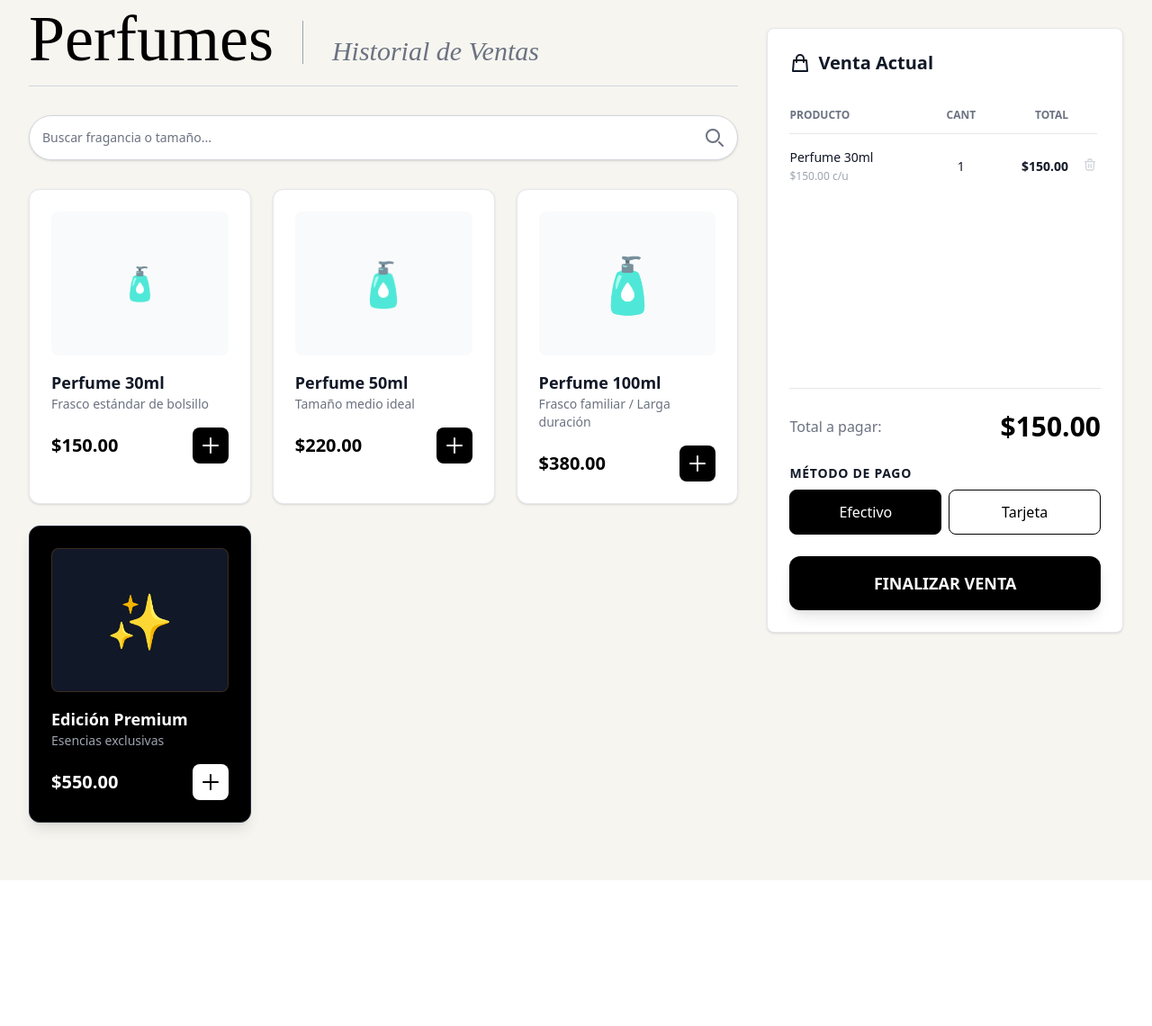
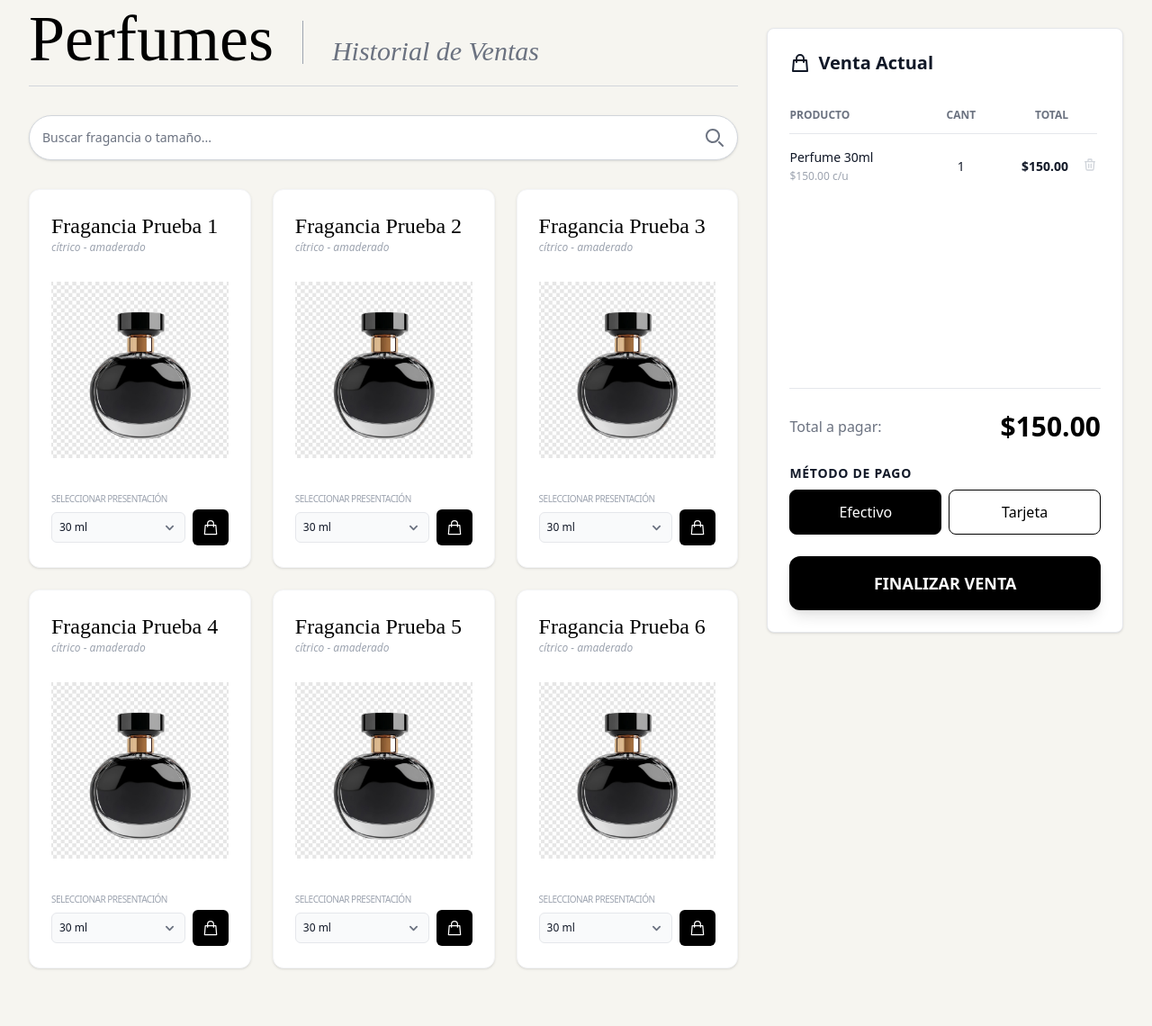
Before and after one commit to IDGS802-23002162/Jassence, a Flask app: page /pos in a window 1280 px wide. Shown: the part 65-1205 px from the top of the page at 90% size. Before the commit the page ends 1043 px from the top, so only its background shows below. Run offline with Flask 3, Linux system fonts and the light colour scheme; style sheets or scripts are compiled from the project's sources; some libraries are stand-ins or nearby versions.

Commit message:
correccion logica de compra

```diff
--- a/config.py
+++ b/config.py
@@ -4,7 +4,7 @@ class config(object):
 
 class DevelopmentConfig(config):
     DEBUG=True
-    SQLALCHEMY_DATABASE_URI='mysql+pymysql://root:3417@127.0.0.1/jassencebd'
+    SQLALCHEMY_DATABASE_URI='mysql+pymysql://root:root@127.0.0.1/jassencebd'
     SQLALCHEMY_TRACK_MODIFCATIONS=False
 
     # No usar root
--- a/templates/modulos_front/pos/pos.html
+++ b/templates/modulos_front/pos/pos.html
@@ -33,77 +33,42 @@
 
         <div class="grid grid-cols-1 md:grid-cols-2 xl:grid-cols-3 gap-6 pb-8">
 
-            <div
-                class="bg-white border border-gray-200 rounded-xl p-6 shadow-sm hover:shadow-md transition-shadow cursor-pointer group">
-                <div class="h-40 bg-gray-50 rounded-lg mb-4 flex items-center justify-center">
-                    <span class="text-4xl">🧴</span>
-                </div>
-                <h3 class="text-lg font-bold text-gray-900">Perfume 30ml</h3>
-                <p class="text-sm text-gray-500 mb-4">Frasco estándar de bolsillo</p>
-                <div class="flex items-center justify-between">
-                    <span class="text-xl font-bold text-black">$150.00</span>
-                    <button class="bg-black text-white p-2 rounded-lg hover:bg-gray-800 transition-colors">
-                        <svg class="w-6 h-6" fill="none" stroke="currentColor" viewBox="0 0 24 24">
-                            <path stroke-linecap="round" stroke-linejoin="round" stroke-width="2" d="M12 4v16m8-8H4">
-                            </path>
-                        </svg>
-                    </button>
-                </div>
+                    {% for i in range(6) %}
+    <div class="bg-white rounded-xl shadow-sm border border-gray-100 p-6 flex flex-col justify-between transition-all duration-300 hover:shadow-xl hover:-translate-y-2 group">
+
+        <div>
+            <div class="overflow-hidden rounded-lg mb-4 text-center sm:text-left">
+                <h3 class="font-elegant text-2xl text-black group-hover:text-gray-700 transition-colors">Fragancia Prueba {{ i + 1 }}</h3>
+                <p class="text-xs text-gray-400 italic">cítrico - amaderado</p>
             </div>
 
-            <div
-                class="bg-white border border-gray-200 rounded-xl p-6 shadow-sm hover:shadow-md transition-shadow cursor-pointer">
-                <div class="h-40 bg-gray-50 rounded-lg mb-4 flex items-center justify-center">
-                    <span class="text-5xl">🧴</span>
-                </div>
-                <h3 class="text-lg font-bold text-gray-900">Perfume 50ml</h3>
-                <p class="text-sm text-gray-500 mb-4">Tamaño medio ideal</p>
-                <div class="flex items-center justify-between">
-                    <span class="text-xl font-bold text-black">$220.00</span>
-                    <button class="bg-black text-white p-2 rounded-lg hover:bg-gray-800">
-                        <svg class="w-6 h-6" fill="none" stroke="currentColor" viewBox="0 0 24 24">
-                            <path stroke-linecap="round" stroke-linejoin="round" stroke-width="2" d="M12 4v16m8-8H4">
-                            </path>
-                        </svg>
-                    </button>
-                </div>
+            <div class="flex justify-center mb-6 h-56 relative overflow-hidden">
+                <img src="{{ url_for('static', filename='img/ejemploPerfume.jpg') }}" alt="Perfume de prueba"
+                    class="h-full object-contain transition-transform duration-500 group-hover:scale-110">
             </div>
+        </div>
 
-            <div
-                class="bg-white border border-gray-200 rounded-xl p-6 shadow-sm hover:shadow-md transition-shadow cursor-pointer">
-                <div class="h-40 bg-gray-50 rounded-lg mb-4 flex items-center justify-center">
-                    <span class="text-6xl">🧴</span>
-                </div>
-                <h3 class="text-lg font-bold text-gray-900">Perfume 100ml</h3>
-                <p class="text-sm text-gray-500 mb-4">Frasco familiar / Larga duración</p>
-                <div class="flex items-center justify-between">
-                    <span class="text-xl font-bold text-black">$380.00</span>
-                    <button class="bg-black text-white p-2 rounded-lg hover:bg-gray-800">
-                        <svg class="w-6 h-6" fill="none" stroke="currentColor" viewBox="0 0 24 24">
-                            <path stroke-linecap="round" stroke-linejoin="round" stroke-width="2" d="M12 4v16m8-8H4">
-                            </path>
-                        </svg>
-                    </button>
-                </div>
+        <div>
+            <label class="block text-[10px] uppercase tracking-tighter text-gray-400 mb-1">Seleccionar Presentación</label>
+            <div class="flex items-center gap-2 w-full">
+                <select class="flex-1 bg-gray-50 border-gray-200 text-gray-900 text-xs rounded-md focus:ring-black focus:border-black block p-2">
+                     <option value="30">30 ml</option>
+                                        <option value="50">50 ml</option>
+                                        <option value="100">100 ml</option>
+
+                </select>
+
+                <button type="button" class="text-white bg-black hover:bg-gray-800 p-2.5 rounded-md transition-all shrink-0 active:scale-95">
+                    <svg class="w-5 h-5" fill="none" stroke="currentColor" viewBox="0 0 24 24">
+                        <path stroke-linecap="round" stroke-linejoin="round" stroke-width="1.5"
+                            d="M16 11V7a4 4 0 00-8 0v4M5 9h14l1 12H4L5 9z"></path>
+                    </svg>
+                </button>
             </div>
+        </div>
 
-            <div class="bg-black border border-gray-800 rounded-xl p-6 shadow-lg cursor-pointer">
-                <div
-                    class="h-40 bg-gray-900 rounded-lg mb-4 flex items-center justify-center border border-yellow-600/30">
-                    <span class="text-6xl">✨</span>
-                </div>
-                <h3 class="text-lg font-bold text-gold-500 text-white">Edición Premium</h3>
-                <p class="text-sm text-gray-400 mb-4">Esencias exclusivas</p>
-                <div class="flex items-center justify-between">
-                    <span class="text-xl font-bold text-white">$550.00</span>
-                    <button class="bg-white text-black p-2 rounded-lg hover:bg-gray-200">
-                        <svg class="w-6 h-6" fill="none" stroke="currentColor" viewBox="0 0 24 24">
-                            <path stroke-linecap="round" stroke-linejoin="round" stroke-width="2" d="M12 4v16m8-8H4">
-                            </path>
-                        </svg>
-                    </button>
-                </div>
-            </div>
+    </div>
+    {% endfor %}
 
         </div>
     </div>
--- a/templates/modulos_front/pos/ticket.html
+++ b/templates/modulos_front/pos/ticket.html
@@ -3,12 +3,13 @@
 {% block title %}Comprobante de Venta{% endblock %}
 
 {% block content %}
+<br>
 <div class="flex flex-col items-center justify-center min-h-[calc(100vh-10rem)] animate-fade-in">
 
     <div class="bg-white border border-gray-200 shadow-2xl p-8 w-full max-w-md rounded-sm font-mono text-sm text-gray-800">
 
         <div class="text-center mb-6">
-            <h1 class="text-2xl font-black uppercase tracking-tighter mb-1">Perfumería Elegance</h1>
+            <h1 class="text-2xl font-black uppercase tracking-tighter mb-1">Perfumería Jassence</h1>
             <p class="text-xs text-gray-500">RFC: PERF123456-ABC</p>
             <p class="text-xs text-gray-500">Calle Fragancia #123, Ciudad</p>
             <div class="border-b-2 border-dashed border-gray-300 my-4"></div>
```
Also changed, not shown: static/img/ejemploPerfume.jpg (added).
